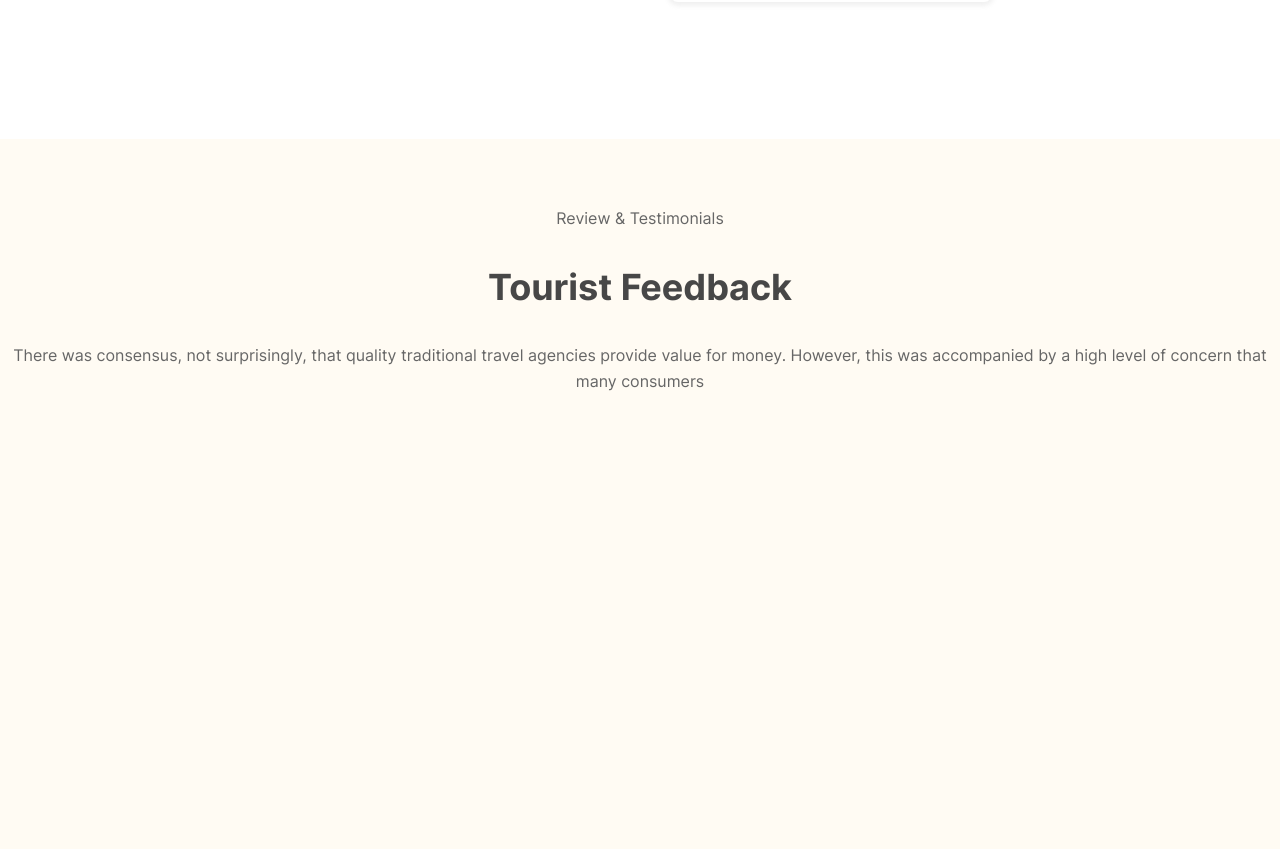
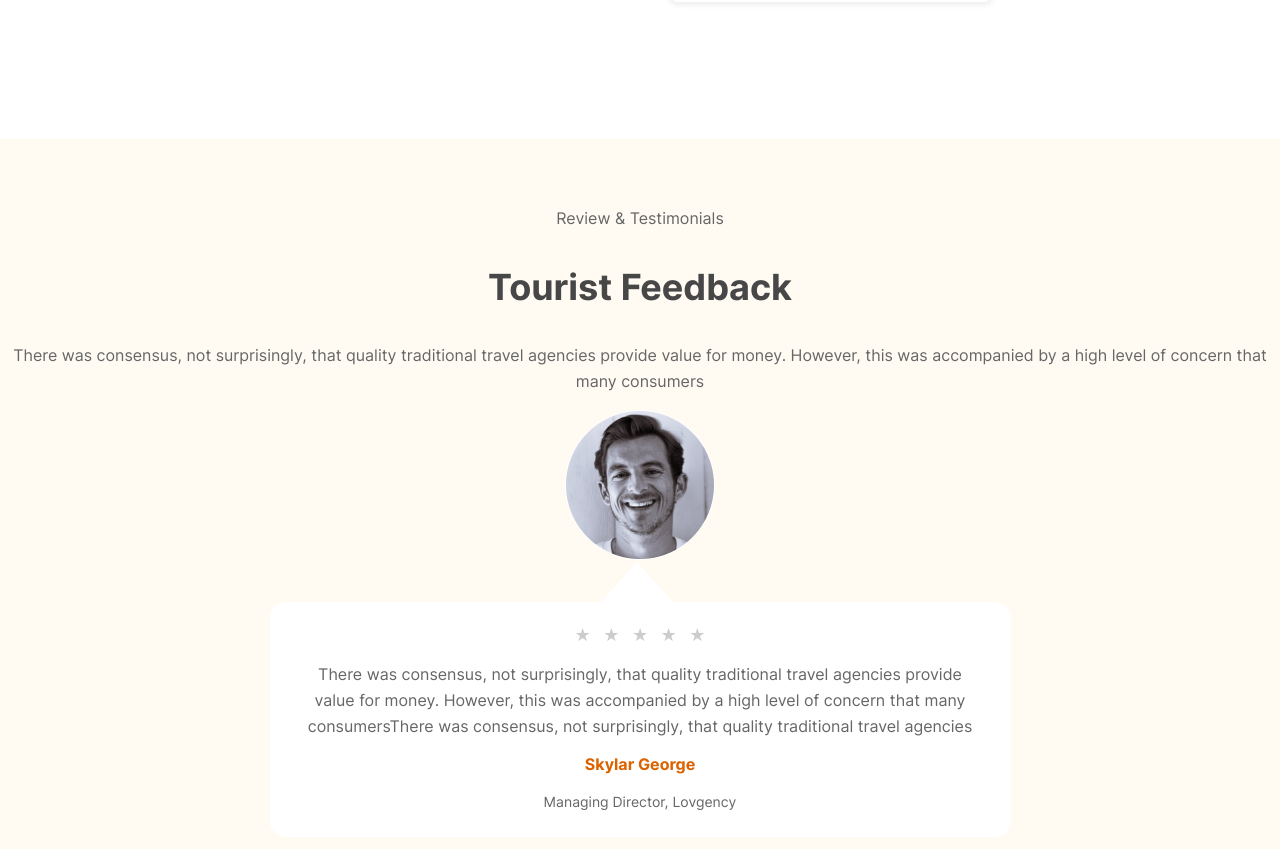
Before and after one commit to Avvaken7/travelix-react, a React (Create React App) app: page / in a window 1280 px wide. Shown: the part 4000-4849 px from the top of the page. Built offline with nearby package versions, Linux system fonts and the light colour scheme.

Commit message:
add testimonials card

```diff
--- a/src/App.css
+++ b/src/App.css
@@ -33,3 +33,8 @@
     font-weight: 700;
     line-height: 26px;
 }
+
+.color-text {
+    color: #DB6300;
+    font-weight: 700;
+}
--- a/src/components/feedback/Feedback.jsx
+++ b/src/components/feedback/Feedback.jsx
@@ -1,6 +1,5 @@
 import React from 'react';
 import FeedbackCards from './feedbackCard/FeedbackCards';
-import StarRating from '../rating/StarRating';
 
 
 import './feedback.css';
--- a/src/components/feedback/feedback.css
+++ b/src/components/feedback/feedback.css
@@ -7,5 +7,4 @@
 .feedback_text {
     text-align: center;
     padding-top: 50px;
-    min-height: 90vh;
 }
--- a/src/components/feedback/feedbackCard/FeedbackCards.jsx
+++ b/src/components/feedback/feedbackCard/FeedbackCards.jsx
@@ -1,11 +1,26 @@
 import React from 'react';
+import StarRating from '../../rating/StarRating';
+
 
 import './feedbackCards.css';
 
 
 const FeedbackCards = () => {
     return (
-        <></>
+        <>
+            <div className="feedback_testimonials">
+                <div className="feedback_image">
+                    <img src="./images/feedback1.png" className="feedback_image" alt="testimonials" />
+                </div>
+                <div className="feedback_block">
+                    <StarRating />
+                    <p className="descr-text">
+                        There was consensus, not surprisingly, that quality traditional travel agencies provide value for money. However, this was accompanied by a high level of concern that many consumersThere was consensus, not surprisingly, that quality traditional travel agencies</p>
+                    <p className='color-text'>Skylar George</p>
+                    <span className="feedback_block-descr">Managing Director, Lovgency</span>
+                </div>
+            </div>
+        </>
     )
 
 }
--- a/src/components/feedback/feedbackCard/feedbackCards.css
+++ b/src/components/feedback/feedbackCard/feedbackCards.css
@@ -0,0 +1,52 @@
+.feedback_testimonials {
+    text-align: center;
+    min-height: 90vh;
+}
+
+.feedback_image {
+    border-radius: 50%;
+    margin-bottom: 19px;
+}
+
+.feedback_block-descr {
+    font-size: 14px;
+    line-height: 24px;
+    color: #666;
+}
+
+.feedback_block {
+    position: relative;
+    max-width: 665px;
+    background-color: #fff;
+    border-radius: 16px;
+    padding: 23px 38px;
+    margin: 0 auto;
+    z-index: 10;
+}
+
+.feedback_block .star-rating {
+    margin-right: 0;
+}
+
+.feedback_block::before {
+    content: '';
+    position: absolute;
+    top: -40px;
+    left: 331px;
+    width: 0;
+    height: 0;
+    border-style: solid;
+    border-width: 0 36.5px 40px 36.5px;
+    border-color: transparent transparent #ffffff transparent;
+}
+
+/* .feedback_block:after {
+    content: '';
+    background-image: url('./testimonial_elem.png');
+    position: absolute;
+    bottom: 0;
+    right: 0;
+    z-index: -100;
+    height: 100%;
+    width: 100%;
+} */
```
Also changed, not shown: public/images/feedback1.png (added), src/components/feedback/feedbackCard/testimonial_elem.png (added).
